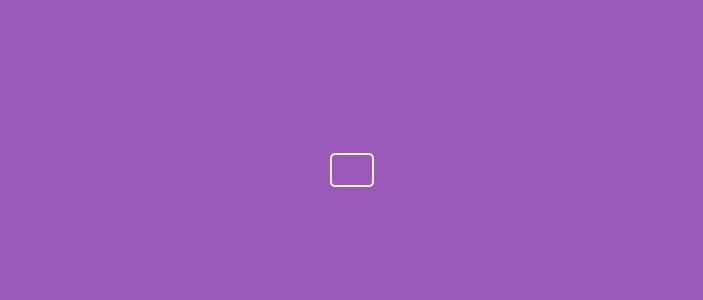
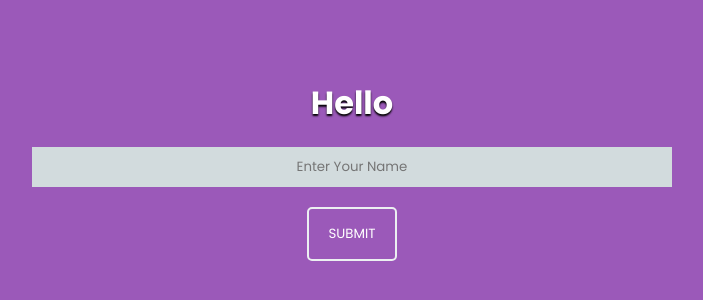
Before and after one commit to AmirAliLiaqat/react-app, a React (Create React App) app: page / in a window 1280 px wide. Shown: the part 230-530 px from the top of the page, without its empty margins (288-991 px from the left). Built offline with nearby package versions, Linux system fonts and the light colour scheme; a web font is replaced by a local one.

Commit message:
Creating form in react with states and hooks...

```diff
--- a/src/App.js
+++ b/src/App.js
@@ -1,11 +1,22 @@
 import React, { useState } from "react";
 
 const App = () => {
+    const [name, setName] = useState();
+    const [fullName, setFullName] = useState();
+    const inputEvent = (event) => {
+        // console.log();
+        setName(event.target.value)
+    }
+    const changeText = () => {
+        setFullName(name);
+    }
 
     return(
         <>
             <div>
-                <button></button>
+                <h1>Hello {fullName}</h1>
+                <input type="text" onChange={inputEvent} value={name} placeholder="Enter Your Name"></input>
+                <button onClick={changeText}>Submit</button>
             </div>
         </>
     );
```
